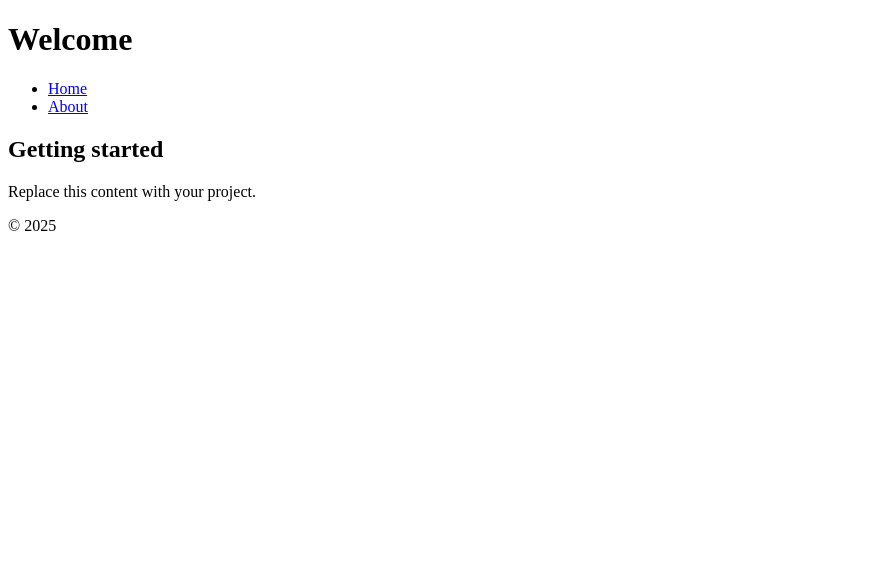
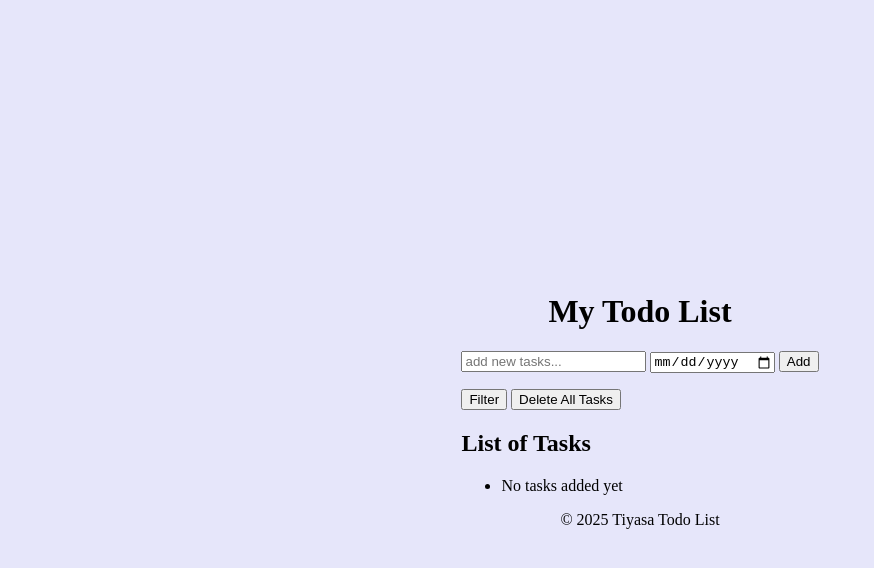
Before and after one commit to tiyasa1902/CodingCamp-13Oct2025-Tiyasa, a plain HTML site: page index.html in a window 1280 px wide. Shown: the whole page, without its empty margins (0-874 px from the left). Drawn offline with Linux system fonts and the light colour scheme.

Commit message:
Implement initial project structure with HTML, CSS, and JavaScript files; add task management functionality

```diff
--- a/css/style.css
+++ b/css/style.css
@@ -0,0 +1,6 @@
+body {
+    justify-items: center;
+    height: 100vh;
+    align-content: center;
+    background-color: lavender;
+}
--- a/index.html
+++ b/index.html
@@ -3,38 +3,50 @@
 <head>
     <meta charset="utf-8" />
     <meta name="viewport" content="width=device-width, initial-scale=1" />
-    <title>My HTML5 Page</title>
+    <title>To-do list-Tiyasa</title>
 
     <!-- CSS External File -->
     <link rel="stylesheet" href="css/style.css">
 </head>
 <body>
 
+    <!-- header section  -->
+     <header>
+        <h1 class="text-3xl font-bold">My Todo List</h1>
+     </header>
+
+     <!-- main content section  -->
+     <main>
+        <section class="my-4">
+            <div class="flex gap-2 mb-4">
+                <input type="text" class="border rounded p-2" id="todo-input" placeholder="add new tasks...">
+                <input type="date" class="border rounded p-2" id="todo-date" placeholder="select due date...">
+                <button class="bg-blue-500 text white rounded p-2" onclick="addTasks()">Add</button>
+            </div>
+            <ul id="todo-list"></ul>
+        </section>
+
+        <!-- action button section -->
+        <section class="flex justify-between my-[8px]">
+            <button id="filter-btn">Filter</button>
+            <button id="delete-all-btn" onclick="deleteAllTasks()"> Delete All Tasks</button>
+        </section>
+
+        <section class="my-4">
+            <h2>List of Tasks</h2>
+            <ul id ="task-list">
+                <!-- Task will be dynamically added here  -->
+                 <li>No tasks added yet</li>
+        </section>
+     </main>
+
+     <!-- footer section  -->
+      <footer>
+        <p class="text-sm">&copy; 2025 Tiyasa Todo List</p>
+      </footer>
     <!-- Javascript External File -->
     <script src="js/script.js"></script>
-        <h1>Welcome</h1>
-        <nav>
-            <ul>
-                <li><a href="#home">Home</a></li>
-                <li><a href="#about">About</a></li>
-            </ul>
-        </nav>
-    </header>
 
-    <main id="home">
-        <section>
-            <h2>Getting started</h2>
-            <p>Replace this content with your project.</p>
-        </section>
-    </main>
+</body>
 
-    <footer>
-        <p>&copy; <span id="year"></span></p>
-    </footer>
-
-    <script>
-        // Minimal JS: set current year
-        document.getElementById('year').textContent = new Date().getFullYear();
-    </script>
-</body>
 </html>
--- a/js/script.js
+++ b/js/script.js
@@ -0,0 +1,55 @@
+///Databese simulation
+let tasksDB = [];
+
+///Add functionality
+function addTasks() {
+    ///Get input values
+    const taskInput = document.getElementById ('todo-input');
+    const taskDate = document.getElementById ('todo-date');
+
+    if (!validateInput(taskInput.value, taskDate.value)) {
+       ///Create new task object
+        const newTask = {
+            task: taskInput.value,
+            date: taskDate.value
+        }
+        ///Add to database
+        tasksDB.push(newTask);
+
+        renderTasks
+
+        ///Clear input fields
+        taskInput.value ='' ;
+        taskDate.value ='' ;
+    }
+}
+
+function renderTasks() {
+    const taskList = document.getElementById('todo-list');
+    taskList.innerHTML = '';
+
+    tasksDB.forEach((taskObj, index) => {
+        taskList.innerHTML += `<li>${taskObj.task} - ${taskObj.date}
+        <button onclick="deleteTask(${index})">Delete</button>
+        </li>`;
+    });
+}
+
+function deleteAllTasks() {
+    tasksDB = [];
+    renderTasks();
+}
+
+
+function filterTasks() {
+    const filterDate = document.getElementById('filter-date').value;
+
+ }
+
+function validateInput(task,date) {
+    if (task.trim() === '' || date.trim() === '') {
+        alert('Please enter both a task and a date');
+        return false;
+    }
+    return true;
+}
```
Also changed, not shown: 1 other file.
